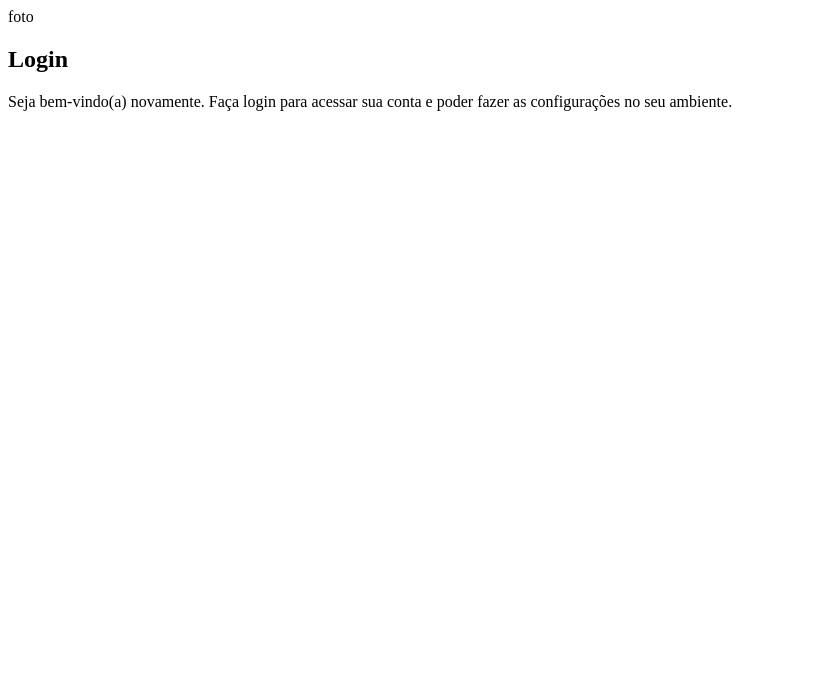
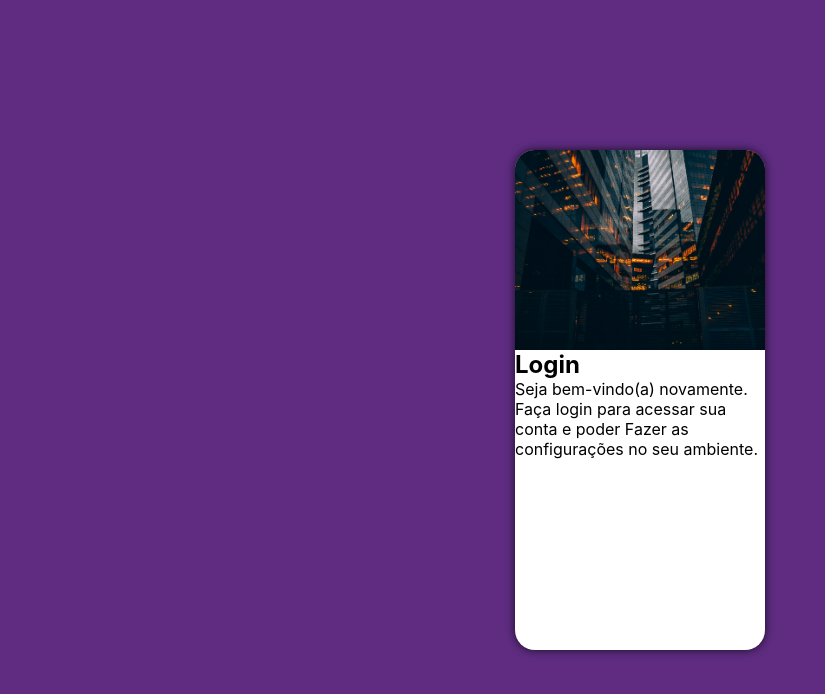
Before and after one commit to viniciusmonteirod/projeto-login, a plain HTML site: page index.html in a window 1280 px wide. Shown: the whole page, without its empty margins (0-825 px from the left). Drawn offline with Linux system fonts and the light colour scheme.

Commit message:
exercício projeto login

```diff
--- a/estilos/style.css
+++ b/estilos/style.css
@@ -5,3 +5,49 @@
     Verde: #40a09d
     Lilás: #5f2c82
 */
+
+* {
+    font-family: -apple-system, system-ui, -apple-system, BlinkMacSystemFont, 'Segoe UI', Roboto, Oxygen, Ubuntu, Cantarell, 'Open Sans', 'Helvetica Neue', sans-serif;
+    padding: 0px;
+    margin: 0px;
+    box-sizing: border-box;
+}
+
+body, html {
+    background-color: #5f2c82;
+    height: 100vh;
+    width: 100vw;
+}
+
+main {
+    position: relative;
+    height: 100vh;
+    width: 100vw;
+}
+
+section#login {
+    position: absolute;
+    top: 50%;
+    left: 50%;
+    transform: translate( -50%, -50%);
+    overflow: hidden;
+
+    background-color: white;
+    width: 250px;
+    height: 500px;
+    border-radius: 20px;
+    box-shadow: 0px 0px 10px rgba(0, 0, 0, 0.753);
+}
+
+section#login > div#imagem {
+    display: block;
+    background: #5f2c82 url(../imagens/metal.jpg) no-repeat;
+    background-size: cover;
+    background-position: left bottom;
+    height: 200px;
+}
+
+section#login > div#formulário {
+    display: block;
+    padding: 10px;
+}
--- a/index.html
+++ b/index.html
@@ -11,12 +11,13 @@
     <main>
         <section id="login">
             <div id="imagem">
-                foto
+                <!-- Aqui vai a imagem nas CSS -->
+
             </div>
             <div id="formulario">
                 <h1>Login</h1>
-                <p>Seja bem-vindo(a) novamente. Faça login para acessar sua conta e poder
-                    fazer as configurações no seu ambiente.</p>
+                <p>Seja bem-vindo(a) novamente. Faça login para acessar
+                sua conta e poder Fazer as configurações no seu ambiente.</p>
                     <form action="login.php" method="post"></form>
             </div>
         </section>
```
